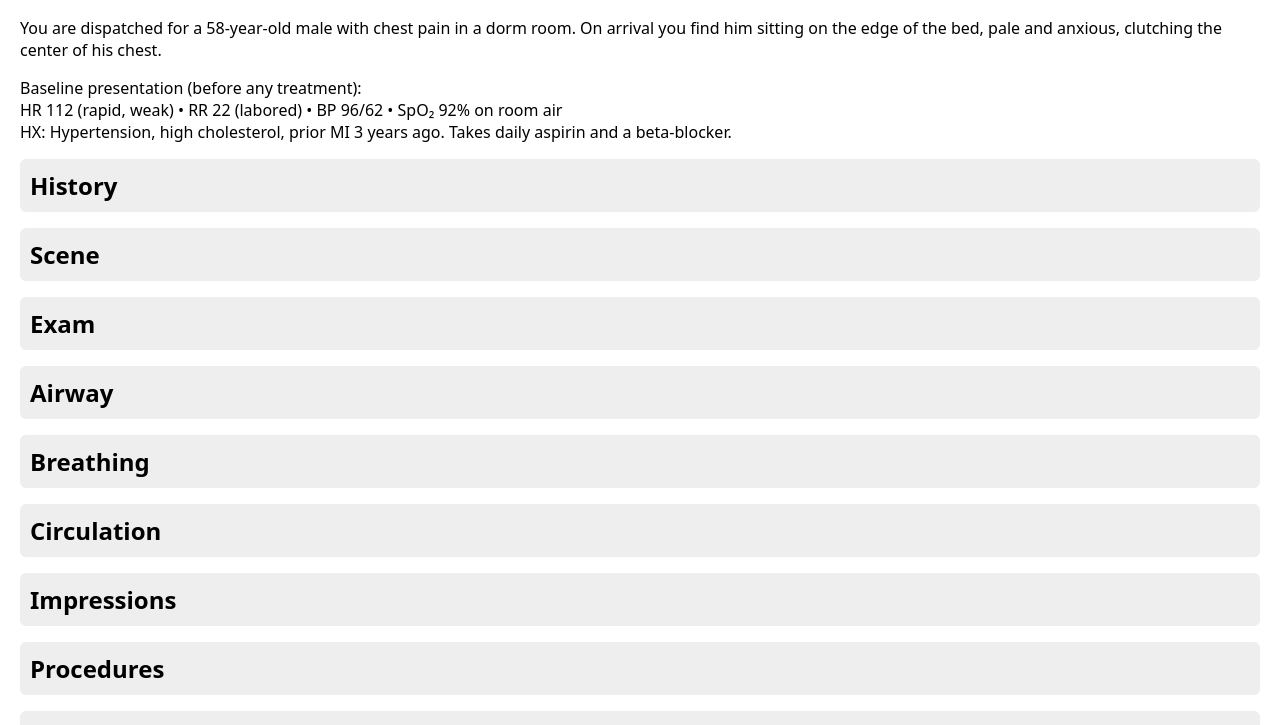
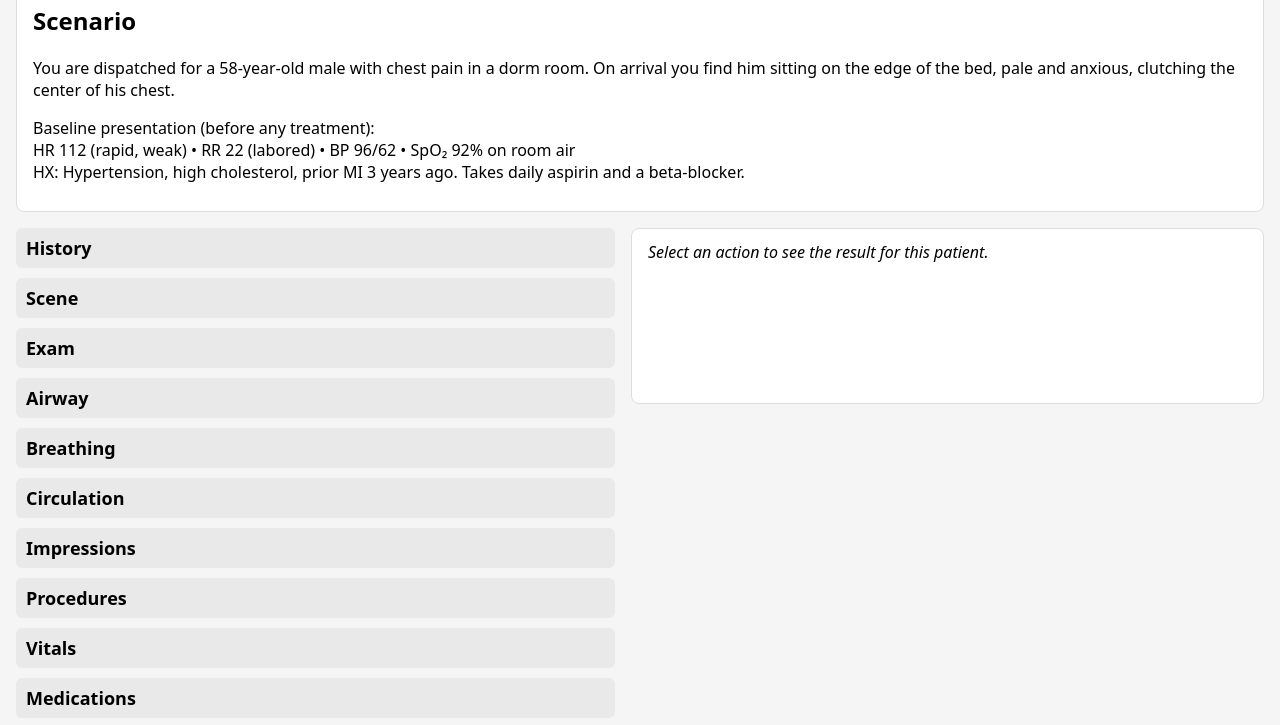
Before and after one commit to joshra12/bls-sim-web, a plain HTML site: page index.html in a window 1280 px wide. Shown: the part 114-839 px from the top of the page. Drawn offline with Linux system fonts and the light colour scheme.

Commit message:
Update style.css

```diff
--- a/style.css
+++ b/style.css
@@ -1,41 +1,79 @@
 body {
-  font-family: system-ui, sans-serif;
-  margin: 20px;
+  font-family: system-ui, -apple-system, BlinkMacSystemFont, "Segoe UI", sans-serif;
+  margin: 0;
+  padding: 16px;
+  background: #f5f5f5;
 }
 
 h1 {
-  font-size: 28px;
-  margin-bottom: 20px;
+  font-size: 26px;
+  margin-bottom: 16px;
+}
+
+#scenario-box {
+  background: #ffffff;
+  border-radius: 8px;
+  padding: 12px 16px;
+  border: 1px solid #ddd;
+  margin-bottom: 16px;
+}
+
+#layout {
+  display: flex;
+  flex-direction: column;
+  gap: 16px;
+}
+
+@media (min-width: 800px) {
+  #layout {
+    flex-direction: row;
+    align-items: flex-start;
+  }
+}
+
+#categories {
+  flex: 1;
+}
+
+#result-box {
+  flex: 1;
+  background: #ffffff;
+  border-radius: 8px;
+  border: 1px solid #ddd;
+  padding: 12px 16px;
+  min-height: 150px;
 }
 
 .category-section {
-  margin-bottom: 16px;
+  margin-bottom: 10px;
 }
 
 .category-section h2 {
   margin: 0;
   cursor: pointer;
-  background: #eee;
-  padding: 10px;
+  background: #e9e9e9;
+  padding: 8px 10px;
   border-radius: 6px;
+  font-size: 18px;
+}
+
+.action-list {
+  margin-top: 4px;
 }
 
 .action-button {
   display: block;
   width: 100%;
   text-align: left;
-  padding: 10px;
-  background: white;
+  padding: 8px 10px;
+  margin-top: 4px;
+  background: #ffffff;
   border: 1px solid #ccc;
   border-radius: 6px;
-  margin-top: 6px;
+  font-size: 14px;
   cursor: pointer;
 }
 
-#result-box {
-  margin-top: 30px;
-  padding: 15px;
-  border-radius: 8px;
-  background: #f9f9f9;
-  border: 1px solid #ccc;
+.action-button:hover {
+  background: #f0f0f0;
 }
```
